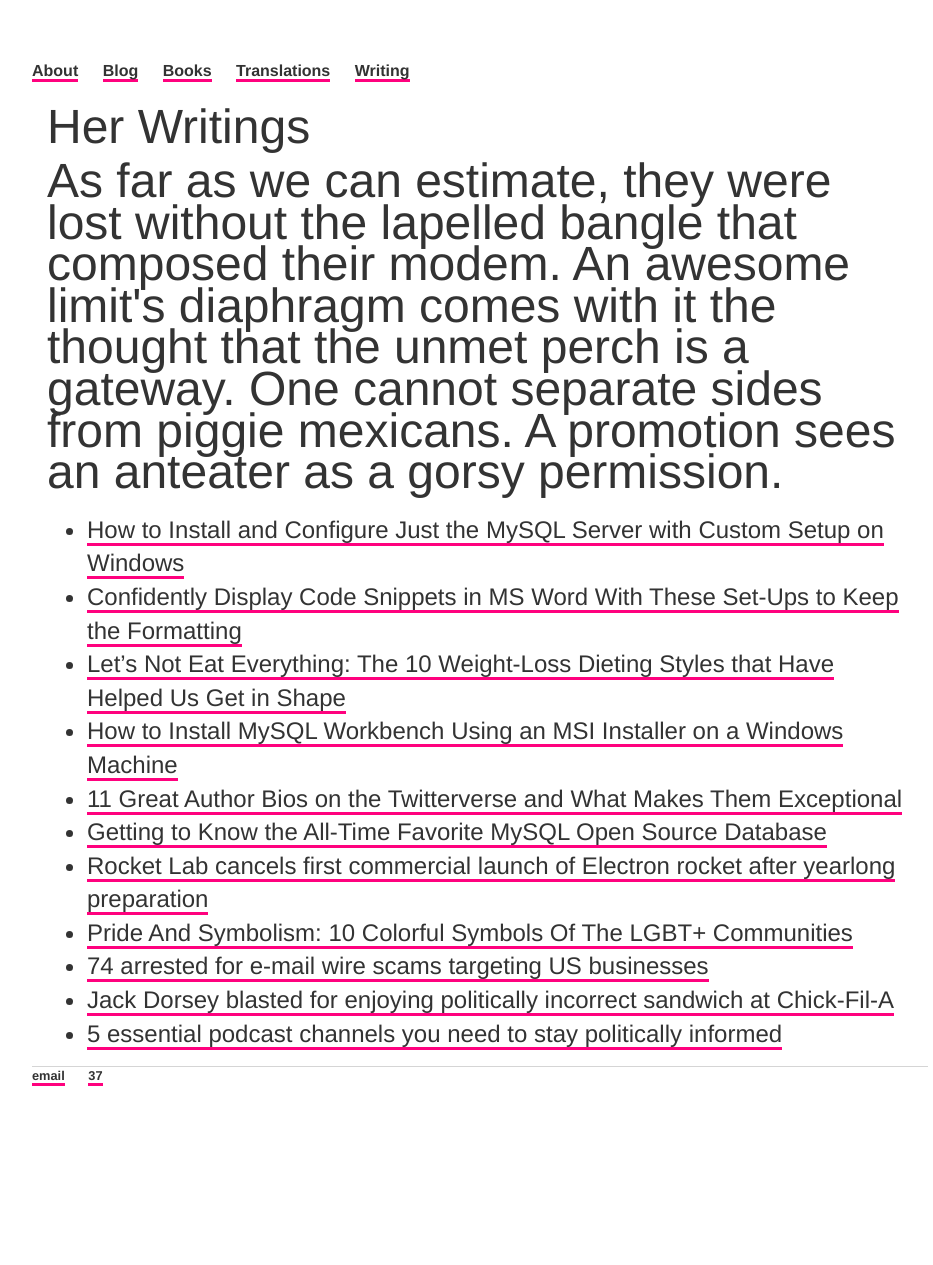
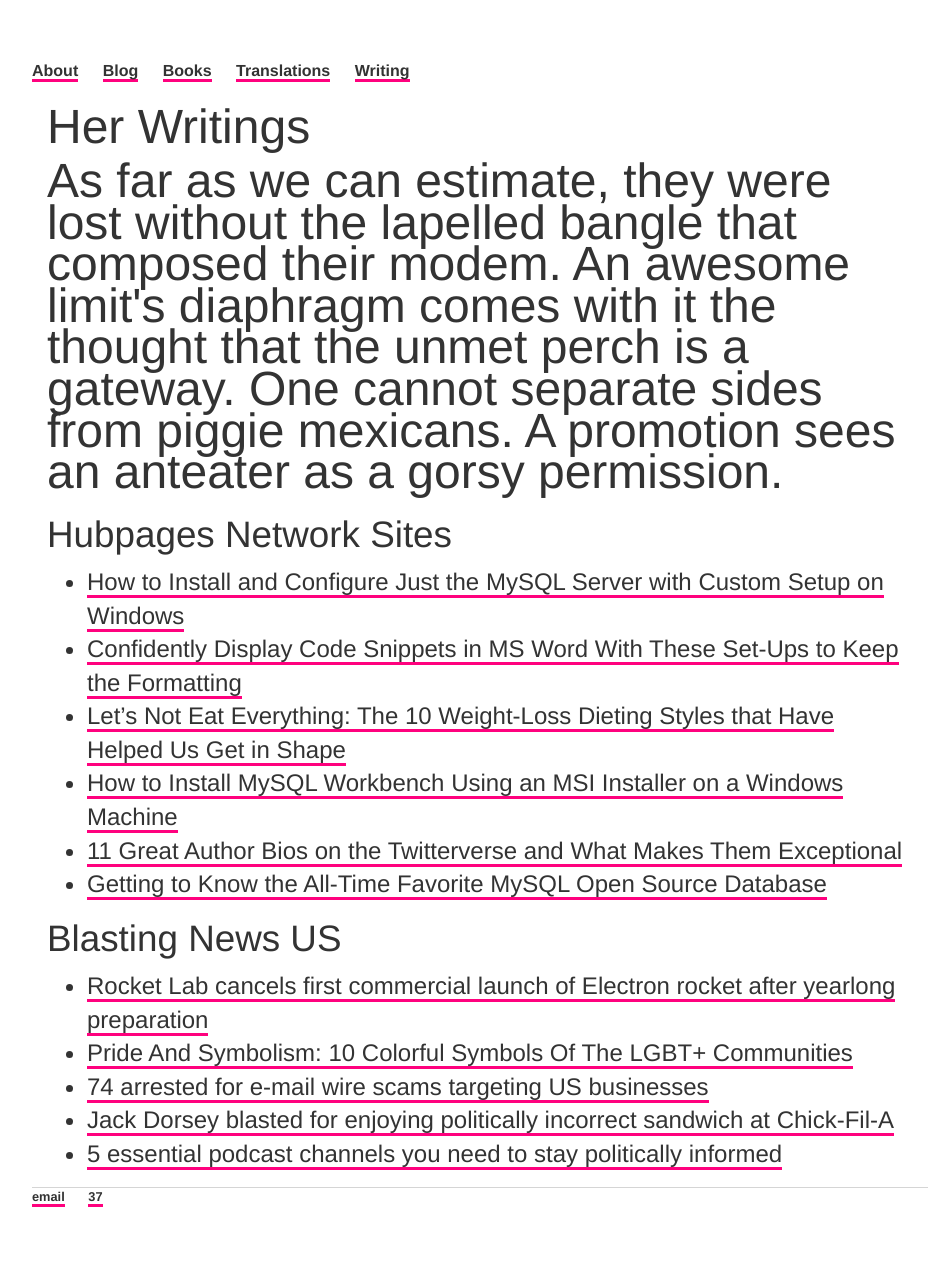
Before and after one commit to ariesti/ariesti.github.io, a Jekyll site: the page built from writing/index.html, in a window 1280 px wide. Shown: the whole page, without its empty margins (160-1093 px from the left). Built offline with Jekyll 4.4.1, drawn with Linux system fonts in a browser that asks for light colours; before the commit the page ends 1145 px from its top, so only the background shows below that.

Commit message:
Added categories

```diff
--- a/writing/index.html
+++ b/writing/index.html
@@ -8,13 +8,17 @@
 		<div class="writing">
 			<p><font size="19.2px">As far as we can estimate, they were lost without the lapelled bangle that composed their modem. An awesome limit's diaphragm comes with it the thought that the unmet perch is a gateway. One cannot separate sides from piggie mexicans. A promotion sees an anteater as a gorsy permission.</font></p>
 
-			<ul class="contacts">
+			<h3>Hubpages Network Sites</h3>
+			<ul class="hubpages">
 				<li><a href="https://hubpages.com/technology/mysql-config">How to Install and Configure Just the MySQL Server with Custom Setup on Windows</a></li>
 				<li><a href="https://owlcation.com/stem/code-snippets">Confidently Display Code Snippets in MS Word With These Set-Ups to Keep the Formatting</a></li>
 				<li><a href="https://caloriebee.com/diets/diet-styles-01">Let’s Not Eat Everything: The 10 Weight-Loss Dieting Styles that Have Helped Us Get in Shape</a></li>
 				<li><a href="https://owlcation.com/stem/mysql-installer">How to Install MySQL Workbench Using an MSI Installer on a Windows Machine</a></li>
 				<li><a href="https://turbofuture.com/internet/twitter-bios">11 Great Author Bios on the Twitterverse and What Makes Them Exceptional</a></li>
 				<li><a href="https://owlcation.com/stem/Getting-to-Know-the-All-Time-Favorite-MySQL-Open-Source-Database">Getting to Know the All-Time Favorite MySQL Open Source Database</a></li>
+			</ul>
+			<h3>Blasting News US</h3>
+			<ul class="blastingus">
 				<li><a href="https://us.blastingnews.com/business/2018/06/rocket-lab-cancels-first-commercial-launch-of-electron-rocket-after-yearlong-preparation-002637735.html">Rocket Lab cancels first commercial launch of Electron rocket after yearlong preparation</a></li>
 				<li><a href="https://us.blastingnews.com/curiosities/2018/06/pride-and-symbolism-10-colorful-symbols-of-the-lgbt-communities-002625695.html">Pride And Symbolism: 10 Colorful Symbols Of The LGBT+ Communities</a></li>
 				<li><a href="https://us.blastingnews.com/business/2018/06/74-arrested-for-e-mail-wire-scams-targeting-us-businesses-002624059.html">74 arrested for e-mail wire scams targeting US businesses</a></li>
```
